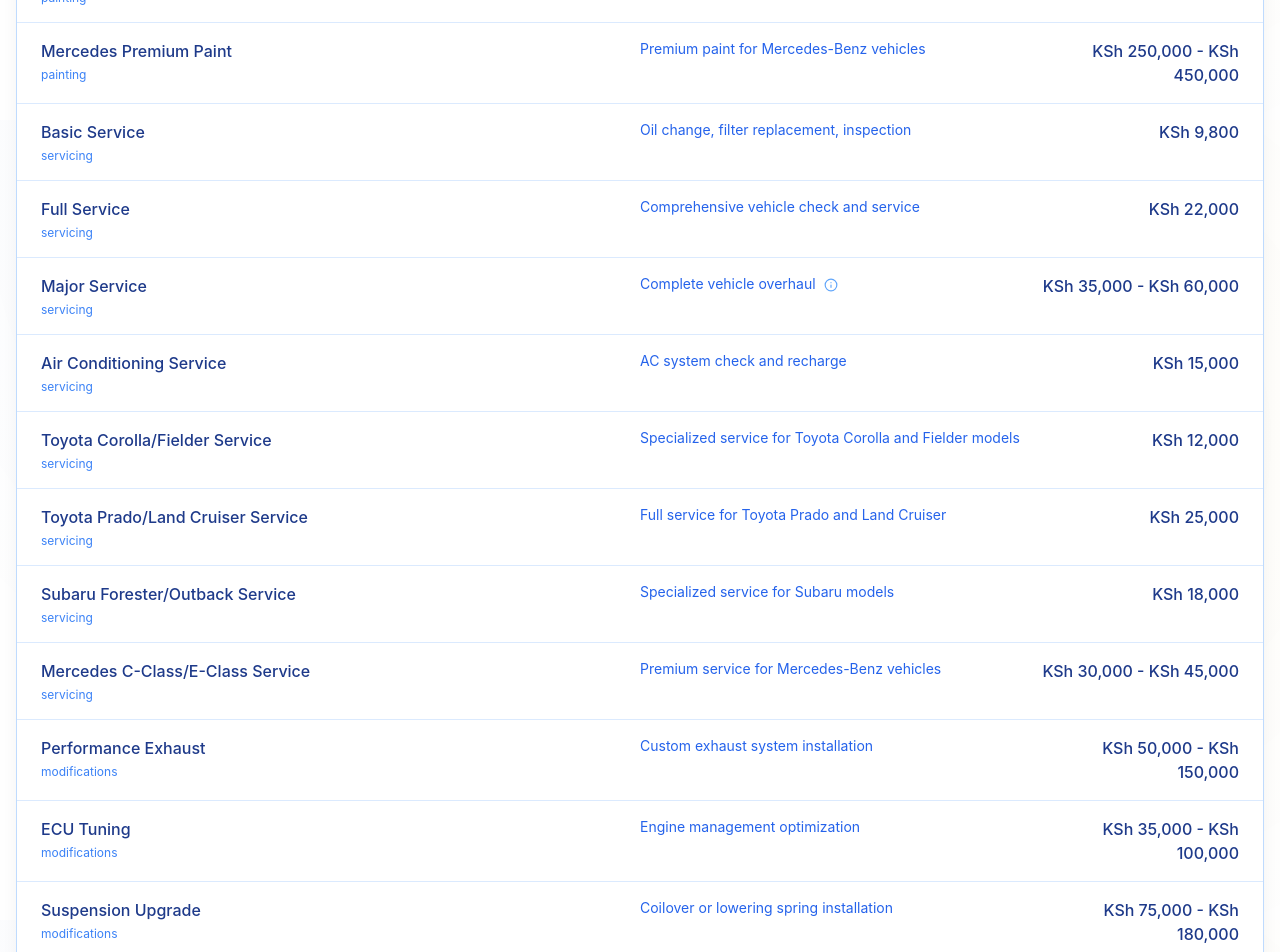
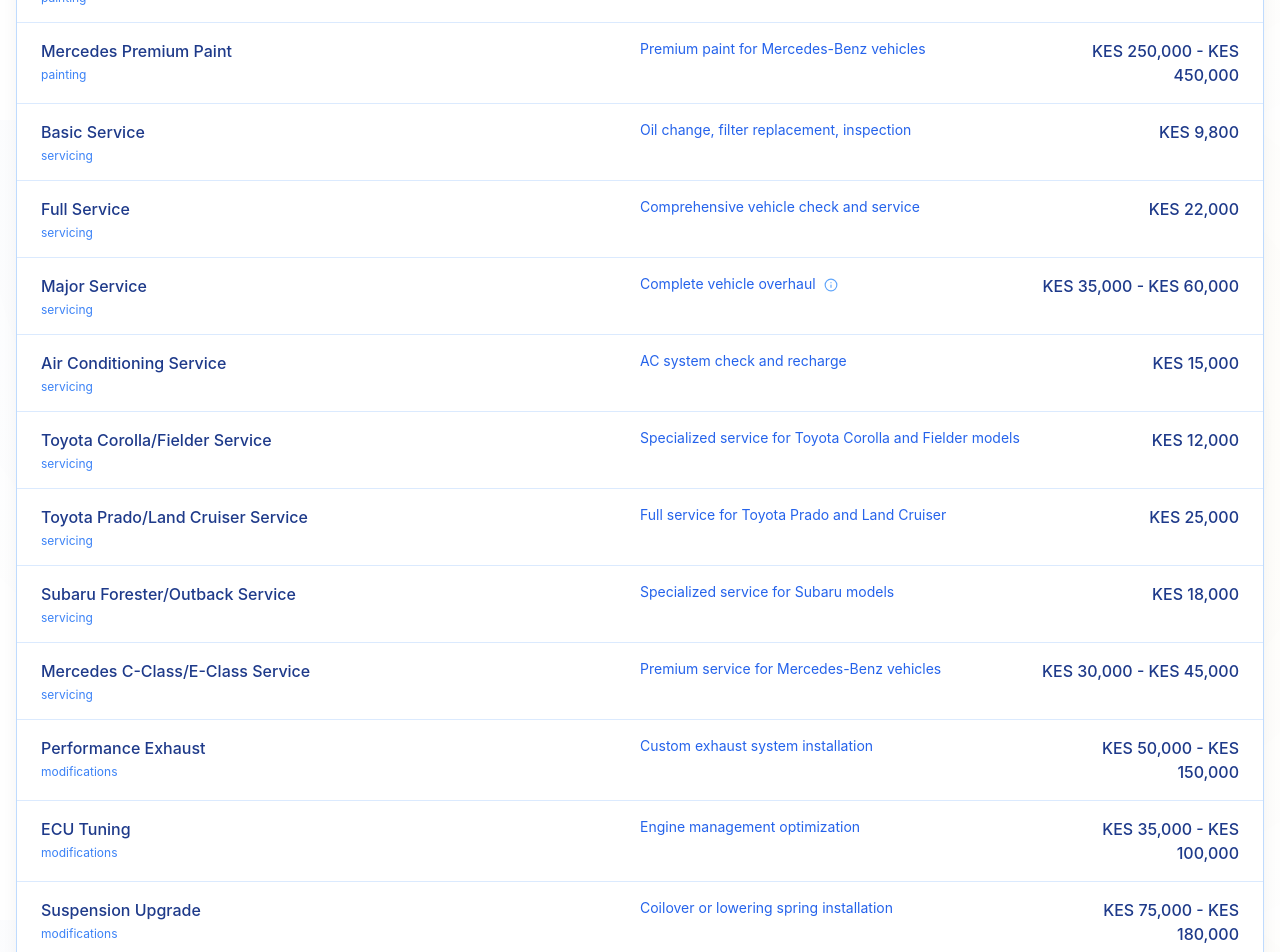
Before and after one commit to MPChege/paulstarr-auto-service-hub-67, a React (Vite) app: page /pricing in a window 1280 px wide. Shown: the part 2280-3232 px from the top of the page. Built offline with nearby package versions, Linux system fonts and the light colour scheme.

Commit message:
Update currency to KES
- Update all prices to Kenyan Shillings (KES).

```diff
--- a/src/components/PricingTable.tsx
+++ b/src/components/PricingTable.tsx
@@ -27,10 +27,12 @@ const PricingTable: React.FC<PricingTableProps> = ({ items }) => {
     ? items
     : items.filter(item => item.category === activeCategory);
 
-  // Function to ensure KSh prefix for prices
+  // Function to ensure KES prefix for prices
   const formatPrice = (price: string): string => {
-    if (price.includes('KSh')) return price;
-    return `KSh ${price}`;
+    if (price.includes('KES')) return price;
+    // If it has KSh, replace with KES
+    if (price.includes('KSh')) return price.replace('KSh', 'KES');
+    return `KES ${price}`;
   };
 
   return (
--- a/src/components/ServiceCard.tsx
+++ b/src/components/ServiceCard.tsx
@@ -28,6 +28,11 @@ const ServiceCard: React.FC<ServiceCardProps> = ({
   const navigate = useNavigate();
   const [isHovered, setIsHovered] = useState(false);
   const isMobile = useIsMobile();
+
+  // Format pricing to use KES
+  const formattedPricing = pricing ? (
+    pricing.includes('KES') ? pricing : pricing.replace('$', 'KES ')
+  ) : null;
 
   const handleCardClick = () => {
     if (isMobile) {
@@ -63,7 +68,7 @@ const ServiceCard: React.FC<ServiceCardProps> = ({
         <p className="text-white/90 mb-4">{description}</p>
 
         <div className="mt-auto">
-          {pricing && <p className="font-semibold text-white mb-4">Starting at <span className="text-yellow-400">{pricing}</span></p>}
+          {formattedPricing && <p className="font-semibold text-white mb-4">Starting at <span className="text-yellow-400">{formattedPricing}</span></p>}
 
           <button
             onClick={(e) => {
@@ -102,7 +107,7 @@ const ServiceCard: React.FC<ServiceCardProps> = ({
         )}
 
         <div className="mt-auto">
-          {pricing && <p className="font-medium text-white mb-4">Starting at <span className="text-yellow-400 font-bold">{pricing}</span></p>}
+          {formattedPricing && <p className="font-medium text-white mb-4">Starting at <span className="text-yellow-400 font-bold">{formattedPricing}</span></p>}
 
           <button
             onClick={(e) => {
--- a/src/pages/Pricing.tsx
+++ b/src/pages/Pricing.tsx
@@ -1,4 +1,3 @@
-
 import React from 'react';
 import Hero from '@/components/Hero';
 import PricingTable from '@/components/PricingTable';
@@ -12,57 +11,57 @@ const Pricing: React.FC = () => {
       service: 'Oil Change',
       category: 'repairs',
       description: 'Full synthetic oil change with filter',
-      price: 'KSh 5,500',
+      price: 'KES 5,500',
       notes: 'Price may vary based on oil type and quantity required',
     },
     {
       service: 'Brake Service',
       category: 'repairs',
       description: 'Brake pad replacement (per axle)',
-      priceRange: { min: 'KSh 9,800', max: 'KSh 18,500' },
+      priceRange: { min: 'KES 9,800', max: 'KES 18,500' },
       notes: 'Additional costs for rotors if needed',
     },
     {
       service: 'Engine Diagnostics',
       category: 'repairs',
       description: 'Computer diagnostic scan',
-      price: 'KSh 9,200',
+      price: 'KES 9,200',
     },
     {
       service: 'Battery Replacement',
       category: 'repairs',
       description: 'Including testing and installation',
-      priceRange: { min: 'KSh 15,000', max: 'KSh 25,000' },
+      priceRange: { min: 'KES 15,000', max: 'KES 25,000' },
     },
     {
       service: 'Alternator Replacement',
       category: 'repairs',
       description: 'Parts and labor included',
-      priceRange: { min: 'KSh 30,000', max: 'KSh 50,000' },
+      priceRange: { min: 'KES 30,000', max: 'KES 50,000' },
     },
     {
       service: 'Starter Replacement',
       category: 'repairs',
       description: 'Parts and labor included',
-      priceRange: { min: 'KSh 25,000', max: 'KSh 43,000' },
+      priceRange: { min: 'KES 25,000', max: 'KES 43,000' },
     },
     {
       service: 'Toyota Timing Belt Replacement',
       category: 'repairs',
       description: 'For Toyota Corolla and similar models',
-      priceRange: { min: 'KSh 20,000', max: 'KSh 35,000' },
+      priceRange: { min: 'KES 20,000', max: 'KES 35,000' },
     },
     {
       service: 'Subaru Head Gasket Repair',
       category: 'repairs',
       description: 'Complete head gasket replacement',
-      priceRange: { min: 'KSh 75,000', max: 'KSh 120,000' },
+      priceRange: { min: 'KES 75,000', max: 'KES 120,000' },
     },
     {
       service: 'Mercedes Electrical System Diagnosis',
       category: 'repairs',
       description: 'Full electrical system check',
-      price: 'KSh 15,000',
+      price: 'KES 15,000',
     },
 
     // Painting Services
@@ -70,38 +69,38 @@ const Pricing: React.FC = () => {
       service: 'Full Body Paint',
       category: 'painting',
       description: 'Complete vehicle paint job',
-      priceRange: { min: 'KSh 180,000', max: 'KSh 420,000' },
+      priceRange: { min: 'KES 180,000', max: 'KES 420,000' },
       notes: 'Price varies based on vehicle size and paint type',
     },
     {
       service: 'Panel Painting',
       category: 'painting',
       description: 'Single panel paint and repair',
-      priceRange: { min: 'KSh 25,000', max: 'KSh 60,000' },
+      priceRange: { min: 'KES 25,000', max: 'KES 60,000' },
     },
     {
       service: 'Paint Protection',
       category: 'painting',
       description: 'Ceramic coating application',
-      priceRange: { min: 'KSh 60,000', max: 'KSh 150,000' },
+      priceRange: { min: 'KES 60,000', max: 'KES 150,000' },
     },
     {
       service: 'Scratch Repair',
       category: 'painting',
       description: 'Minor scratch and paint touch-up',
-      priceRange: { min: 'KSh 6,000', max: 'KSh 18,000' },
+      priceRange: { min: 'KES 6,000', max: 'KES 18,000' },
     },
     {
       service: 'Toyota Color Matching',
       category: 'painting',
       description: 'Precise color matching for Toyota models',
-      price: 'KSh 8,000',
+      price: 'KES 8,000',
     },
     {
       service: 'Mercedes Premium Paint',
       category: 'painting',
       description: 'Premium paint for Mercedes-Benz vehicles',
-      priceRange: { min: 'KSh 250,000', max: 'KSh 450,000' },
+      priceRange: { min: 'KES 250,000', max: 'KES 450,000' },
     },
 
     // Regular Servicing
@@ -109,50 +108,50 @@ const Pricing: React.FC = () => {
       service: 'Basic Service',
       category: 'servicing',
       description: 'Oil change, filter replacement, inspection',
-      price: 'KSh 9,800',
+      price: 'KES 9,800',
     },
     {
       service: 'Full Service',
       category: 'servicing',
       description: 'Comprehensive vehicle check and service',
-      price: 'KSh 22,000',
+      price: 'KES 22,000',
     },
     {
       service: 'Major Service',
       category: 'servicing',
       description: 'Complete vehicle overhaul',
-      priceRange: { min: 'KSh 35,000', max: 'KSh 60,000' },
+      priceRange: { min: 'KES 35,000', max: 'KES 60,000' },
       notes: 'Includes all fluids, filters, and detailed inspection',
     },
     {
       service: 'Air Conditioning Service',
       category: 'servicing',
       description: 'AC system check and recharge',
-      price: 'KSh 15,000',
+      price: 'KES 15,000',
     },
     {
       service: 'Toyota Corolla/Fielder Service',
       category: 'servicing',
       description: 'Specialized service for Toyota Corolla and Fielder models',
-      price: 'KSh 12,000',
+      price: 'KES 12,000',
     },
     {
       service: 'Toyota Prado/Land Cruiser Service',
       category: 'servicing',
       description: 'Full service for Toyota Prado and Land Cruiser',
-      price: 'KSh 25,000',
+      price: 'KES 25,000',
     },
     {
       service: 'Subaru Forester/Outback Service',
       category: 'servicing',
       description: 'Specialized service for Subaru models',
-      price: 'KSh 18,000',
+      price: 'KES 18,000',
     },
     {
       service: 'Mercedes C-Class/E-Class Service',
       category: 'servicing',
       description: 'Premium service for Mercedes-Benz vehicles',
-      priceRange: { min: 'KSh 30,000', max: 'KSh 45,000' },
+      priceRange: { min: 'KES 30,000', max: 'KES 45,000' },
     },
 
     // Modifications
@@ -160,38 +159,38 @@ const Pricing: React.FC = () => {
       service: 'Performance Exhaust',
       category: 'modifications',
       description: 'Custom exhaust system installation',
-      priceRange: { min: 'KSh 50,000', max: 'KSh 150,000' },
+      priceRange: { min: 'KES 50,000', max: 'KES 150,000' },
     },
     {
       service: 'ECU Tuning',
       category: 'modifications',
       description: 'Engine management optimization',
-      priceRange: { min: 'KSh 35,000', max: 'KSh 100,000' },
+      priceRange: { min: 'KES 35,000', max: 'KES 100,000' },
     },
     {
       service: 'Suspension Upgrade',
       category: 'modifications',
       description: 'Coilover or lowering spring installation',
-      priceRange: { min: 'KSh 75,000', max: 'KSh 180,000' },
+      priceRange: { min: 'KES 75,000', max: 'KES 180,000' },
     },
     {
       service: 'Wheel Package',
       category: 'modifications',
       description: 'Custom wheels and tires',
-      priceRange: { min: 'KSh 100,000', max: 'KSh 300,000' },
+      priceRange: { min: 'KES 100,000', max: 'KES 300,000' },
       notes: 'Price varies based on wheel and tire selection',
     },
     {
       service: 'Toyota Hilux/Fortuner Off-Road Package',
       category: 'modifications',
       description: 'Complete off-road modification package',
-      priceRange: { min: 'KSh 200,000', max: 'KSh 500,000' },
+      priceRange: { min: 'KES 200,000', max: 'KES 500,000' },
     },
     {
       service: 'Subaru WRX/STI Performance Tune',
       category: 'modifications',
       description: 'Performance enhancements for Subaru turbo models',
-      priceRange: { min: 'KSh 120,000', max: 'KSh 250,000' },
+      priceRange: { min: 'KES 120,000', max: 'KES 250,000' },
     },
   ];
 
```
Also changed, not shown: src/pages/Services.tsx (+22 -21 lines).
